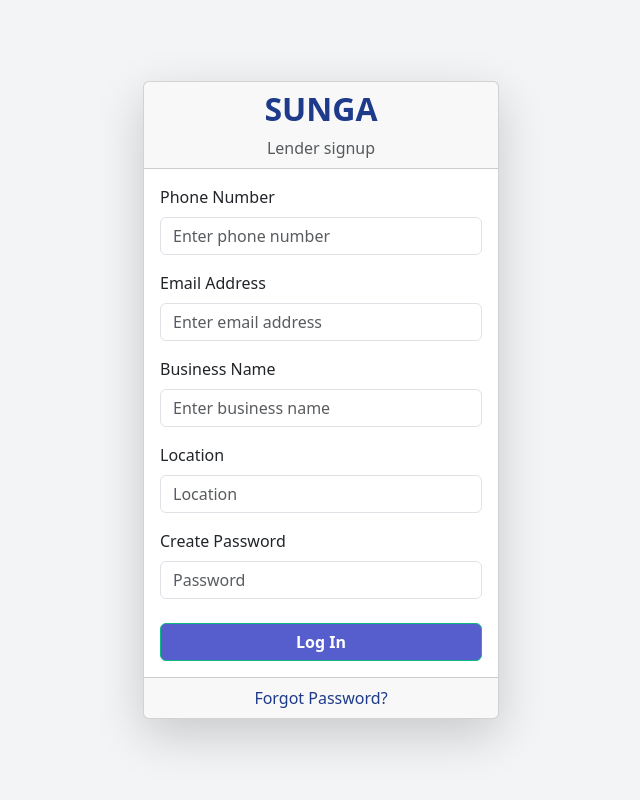
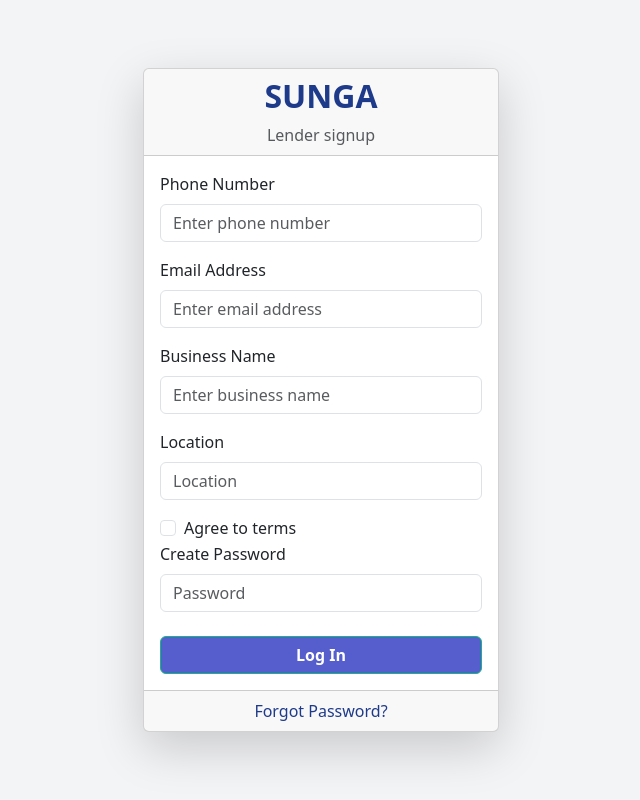
Before and after one commit to Dalliso-banda/sunga, a React (Vite) app in the folder client/: page /signup in a window 1280 px wide. Shown: the whole page, without its empty margins (319-959 px from the left). Built offline with nearby package versions, Linux system fonts and the light colour scheme.

Commit message:
added check box for ts and cs ,addded uploa provision for tc and cs

```diff
--- a/client/src/pages/SignUpPage.jsx
+++ b/client/src/pages/SignUpPage.jsx
@@ -52,13 +52,15 @@
   const onSubmit = data => {
     console.log('Identifier and Password:', data);
 
-
+  if(data.termsAccepted)
+    data.termsAccepted=1;
     axios.post('/api/auth/signup', {
         businessname: data.businessName,
         phoneNumber: data.phoneNumber,
         email: data.email,
         password: data.password,
-        location: data.location
+        location: data.location,
+        termsAccepted:data.termsAccepted
     })
     .then(response => {
         console.log('Signup successful:', response.data);
@@ -158,6 +160,23 @@
 
                   </Form.Group>
 
+
+
+
+       <Form.Group controlId="formBasicCheckbox">
+  <Form.Check
+    type="checkbox"
+    label="Agree to terms"
+    {...register('termsAccepted', {
+      required: 'You must agree to the terms and conditions.',
+    })}
+    isInvalid={!!errors.termsAccepted}
+  />
+  <Form.Control.Feedback type="invalid">
+    {errors.termsAccepted?.message}
+  </Form.Control.Feedback>
+</Form.Group>
+
                   <Form.Group className="mb-4" controlId="formBasicPassword">
                     <Form.Label> Create Password</Form.Label>
                     <Form.Control
```
Also changed, not shown: 2 other files (tests, documents, lock files or other folders).
